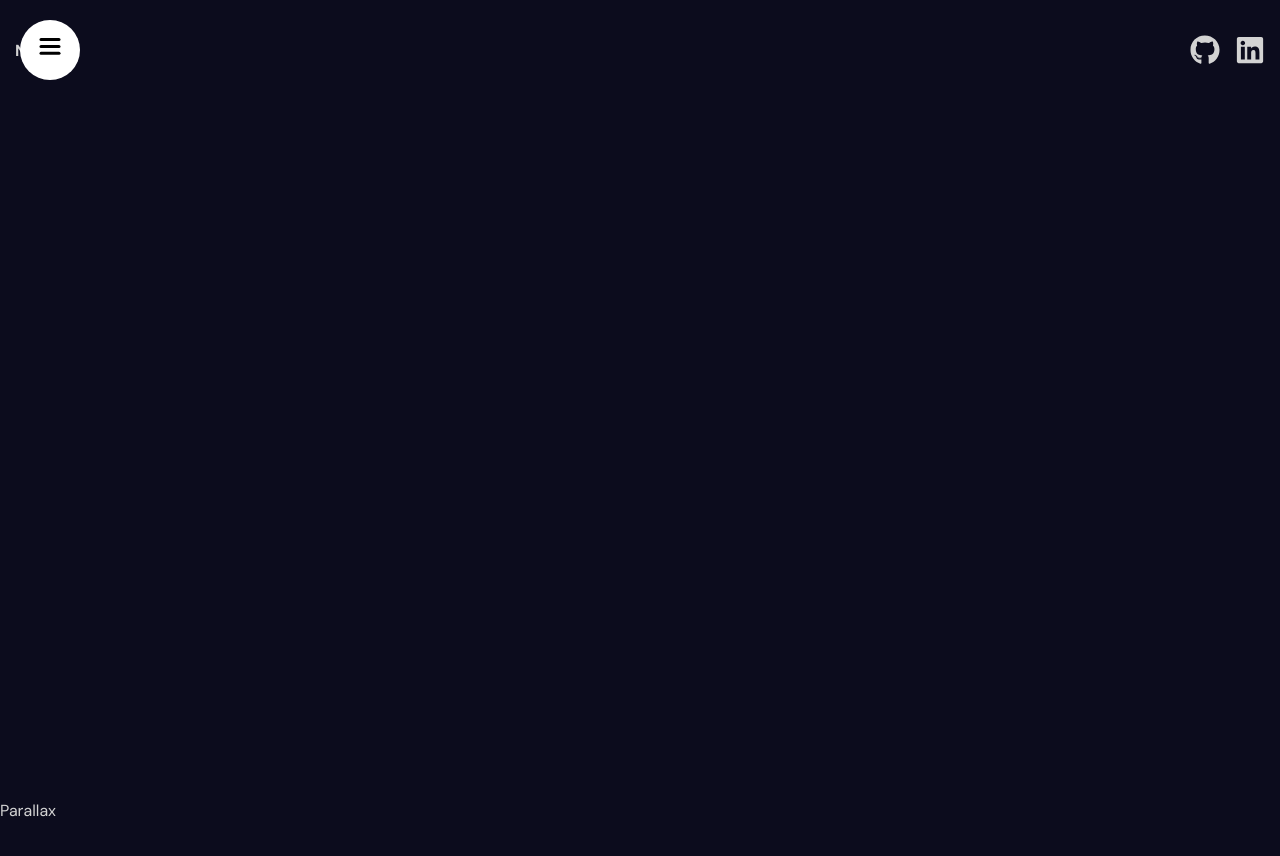
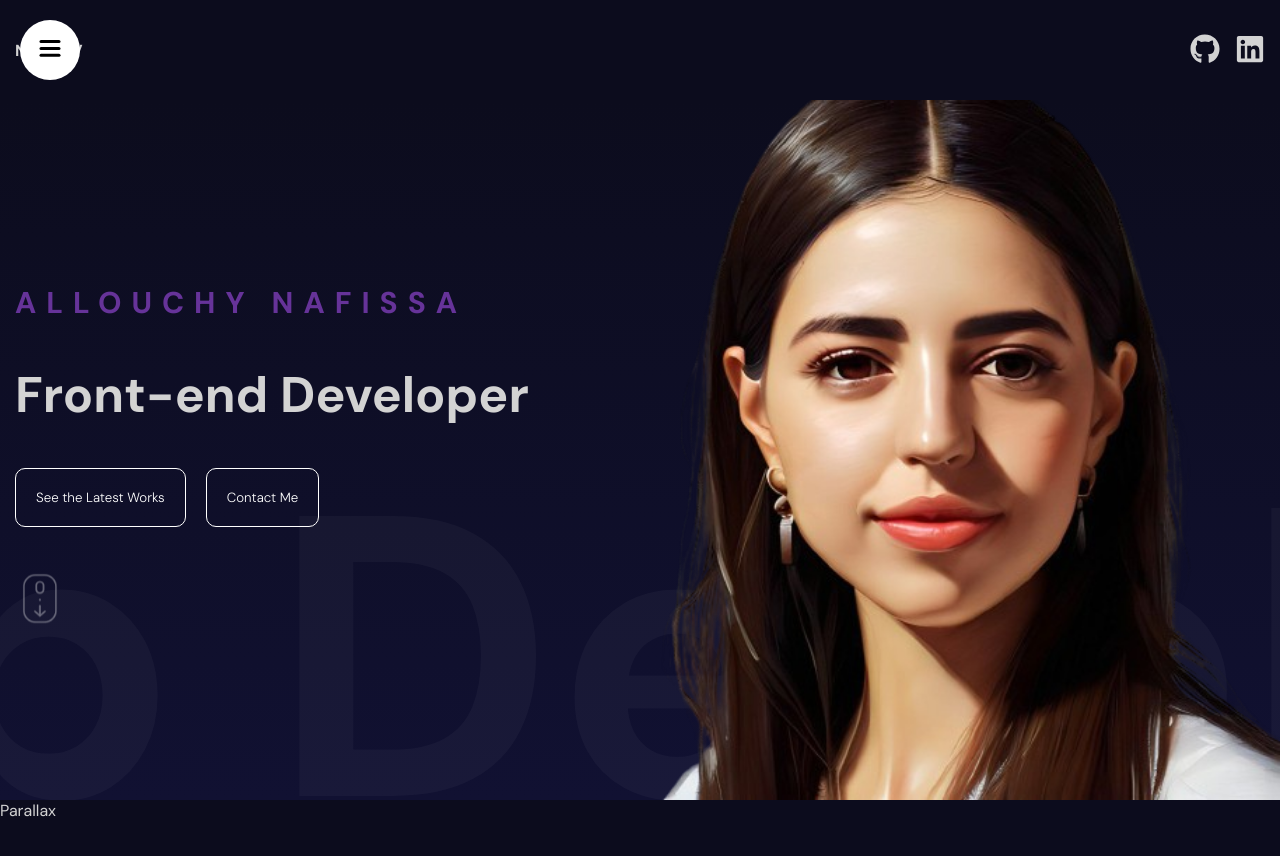
Before and after one commit to NafAldev/P12-Portfolio, a React (Vite) app: page / in a window 1280 px wide. Shown: the top 856 px of the page. Built offline with nearby package versions, Linux system fonts and the light colour scheme.

Commit message:
Homepage visuel

```diff
--- a/src/App.jsx
+++ b/src/App.jsx
@@ -1,4 +1,5 @@
 import './app.scss'
+import Hero from './components/hero/Hero';
 import Navbar from './components/navbar/Navbar';
 
 
@@ -9,8 +10,9 @@
   <>
   <section id='Homepage'>
     <Navbar/>
+    <Hero/>
   </section>
-  <section id='About'>Parallax</section>
+  <section id='About Me'>Parallax</section>
   <section>About me </section>
   <section id='Skills'>Parallax</section>
   <section>Skills</section>
--- /dev/null
+++ b/src/components/hero/Hero.jsx
@@ -0,0 +1,86 @@
+import './hero.scss'
+import { motion } from "framer-motion";
+
+
+const textVariants = {
+    initial: {
+      x: -500,
+      opacity: 0,
+    },
+    animate: {
+      x: 0,
+      opacity: 1,
+      transition: {
+        duration: 1,
+        staggerChildren: 0.1,
+      },
+    },
+    scrollButton: {
+      opacity: 0,
+      y: 10,
+      transition: {
+        duration: 2,
+        repeat: Infinity,
+      },
+    },
+  };
+
+
+  const sliderVariants = {
+    initial: {
+      x: 0,
+    },
+    animate: {
+      x: "-220%",
+      transition: {
+        repeat: Infinity,
+        repeatType:"mirror",
+        duration: 20,
+      },
+    },
+  };
+
+function Hero() {
+  return (
+<div className="hero">
+      <div className="wrapper">
+        <motion.div
+          className="textContainer"
+          variants={textVariants}
+          initial="initial"
+          animate="animate"
+        >
+          <motion.h2 variants={textVariants}>ALLOUCHY NAFISSA</motion.h2>
+          <motion.h1 variants={textVariants}>
+            Front-end Developer
+          </motion.h1>
+          <motion.div variants={textVariants} className="buttons">
+            <motion.button variants={textVariants}>
+              See the Latest Works
+            </motion.button>
+            <motion.button variants={textVariants}>Contact Me</motion.button>
+          </motion.div>
+          <motion.img
+            variants={textVariants}
+            animate="scrollButton"
+            src="/scroll.png"
+            alt=""
+          />
+        </motion.div>
+      </div>
+      <motion.div
+        className="slidingTextContainer"
+        variants={sliderVariants}
+        initial="initial"
+        animate="animate"
+      >
+        Web Developer
+      </motion.div>
+      <div className="imageContainer">
+        <img src="/heros.png" alt="Mon portrait " />
+      </div>
+    </div>
+  );
+}
+
+export default Hero
--- /dev/null
+++ b/src/components/hero/hero.scss
@@ -0,0 +1,76 @@
+.hero {
+    height: calc(100vh - 100px);
+    overflow: hidden;
+    background: linear-gradient(180deg, #0c0c1d, #111132);
+    position: relative;
+
+    .wrapper{
+        max-width: 1250px;
+        height: 100%;
+        margin: auto;
+
+        .textContainer{
+            width: 50%;
+            height: 100%;
+            display: flex;
+            flex-direction: column;
+            justify-content: center;
+            gap: 40px;
+
+            h2 {
+                font-size: 30px;
+                color: rebeccapurple;
+                letter-spacing: 10px;
+            }
+
+            h1{
+                font-size: 50px;
+            }
+
+            .buttons {
+                button {
+                  padding: 20px;
+                  border: 1px solid white;
+                  border-radius: 10px;
+                  background-color: transparent;
+                  color: white;
+                  margin-right: 20px;
+                  cursor: pointer;
+                  font-weight: 300;
+                }
+            }
+
+            img{
+                width:50px ;
+            }
+
+        }
+    }
+
+    .imageContainer{
+        height: 100%;
+        position: absolute;
+        top: 0;
+        right: 0;
+
+        img{
+            width: 100%;
+            height: 100%;
+            object-fit: cover;
+        }
+
+    }
+
+
+
+    .slidingTextContainer {
+        position: absolute;
+        font-size: 50vh;
+        bottom: -120px;
+        white-space: nowrap;
+        color: #ffffff09;
+        width: 50%;
+        font-weight: bold;
+    }
+
+}
--- a/src/components/navbar/Navbar.jsx
+++ b/src/components/navbar/Navbar.jsx
@@ -13,10 +13,14 @@
         initial={{opacity:0, scale:0.5}}
         animate={{opacity:1, scale:1}}
         transition={{duration:0.5}}>
-        <span> Naf Dev</span>
+        <span> NAF DEV</span>
         <div className='social'>
-            <FontAwesomeIcon icon={faGithub} className='navbar-icon' />
-            <FontAwesomeIcon icon={faLinkedin} className='navbar-icon' />
+        <a href='https://github.com/NafAldev' >
+          <FontAwesomeIcon icon={faGithub} className='navbar-icon'/>
+        </a>
+        <a href='#'>
+          <FontAwesomeIcon icon={faLinkedin} className='navbar-icon' />
+        </a>
         </div>
       </motion.div>
     </div>
--- a/src/components/sidebar/links/Links.jsx
+++ b/src/components/sidebar/links/Links.jsx
@@ -25,7 +25,7 @@
 };
 
 const Links = () => {
-  const items = ["Homepage", "Services", "Portfolio", "Contact", "About"];
+  const items = ["Homepage", "About Me", "Skills", "Projects", "Contact"];
 
   return (
     <motion.div className="links" variants={variants}>
--- a/src/components/sidebar/sidebar.scss
+++ b/src/components/sidebar/sidebar.scss
@@ -5,6 +5,7 @@
     justify-content: center;
     background-color: white;
     color: black;
+
     .bg{
         position: fixed;
         top: 0;
@@ -12,7 +13,7 @@
         bottom: 0;
         width: 400px;
         background-color: white;
-
+        z-index: 999;
         .links{
             position: absolute;
             width: 100%;
@@ -38,6 +39,10 @@
         background-color: transparent;
         border: none;
         cursor: pointer;
+        display: flex;
+        align-items: center;
+        justify-content: center;
+        z-index: 999;
 
     }
 }
--- a/src/main.scss
+++ b/src/main.scss
@@ -4,3 +4,4 @@
 // Components styles
 @import './components/navbar/navbar.scss';
 @import './components/sidebar/sidebar.scss';
+@import './components/hero/hero.scss';
```
Also changed, not shown: public/hero.png (deleted), public/heros.png (added).
